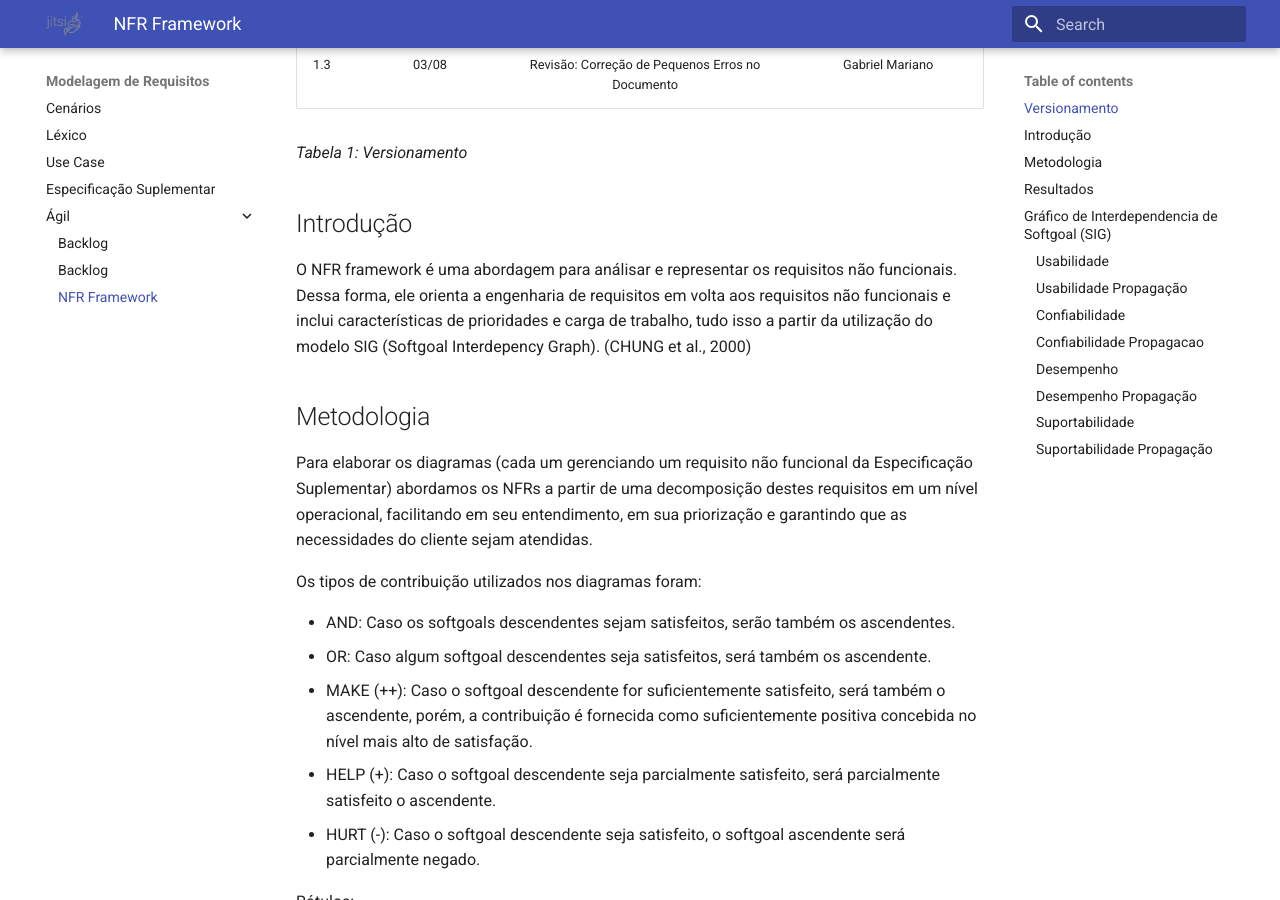
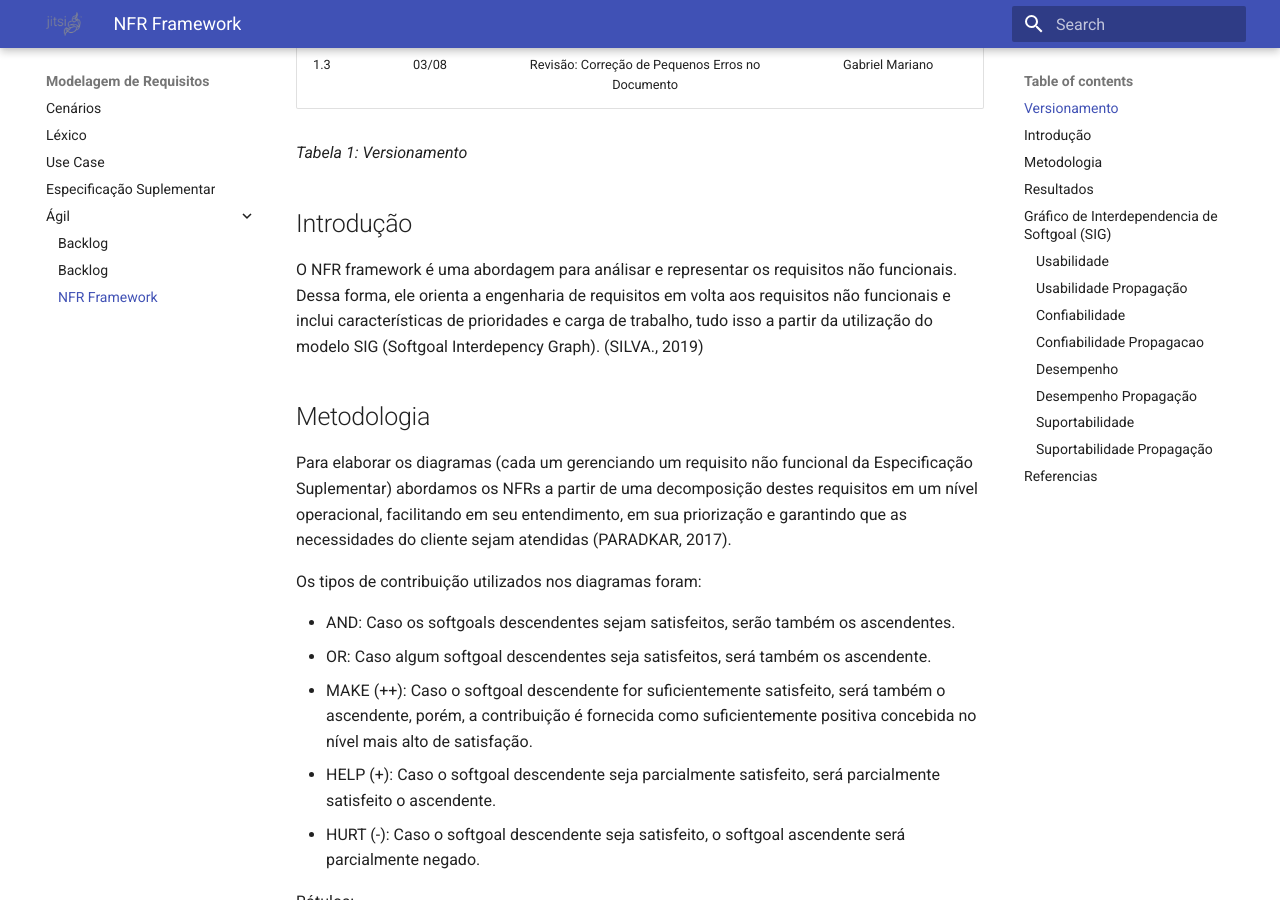
Before and after one commit to gabrielm2q/2022.1-Jitsi-Meet, an MkDocs documentation site: the page built from docs/modelagem/agil/nfr.md, in a window 1280 px wide and 900 px high, scrolled down 480 px. Built offline with MkDocs 1.6.1 and Material for MkDocs 9.7.7, drawn with Linux system fonts in a browser that asks for light colours; some of the changed text lies outside the part shown.

Commit message:
finish issue

```diff
--- a/docs/modelagem/agil/nfr.md
+++ b/docs/modelagem/agil/nfr.md
@@ -13,11 +13,11 @@ _Tabela 1: Versionamento_
 
 ## Introdução
 
-O NFR framework é uma abordagem para análisar e representar os requisitos não funcionais. Dessa forma, ele orienta a engenharia de requisitos em volta aos requisitos não funcionais e inclui características de prioridades e carga de trabalho, tudo isso a partir da utilização do modelo SIG (Softgoal Interdepency Graph). (CHUNG et al., 2000)
+O NFR framework é uma abordagem para análisar e representar os requisitos não funcionais. Dessa forma, ele orienta a engenharia de requisitos em volta aos requisitos não funcionais e inclui características de prioridades e carga de trabalho, tudo isso a partir da utilização do modelo SIG (Softgoal Interdepency Graph). (SILVA., 2019)
 
 ## Metodologia
 
-Para elaborar os diagramas (cada um gerenciando um requisito não funcional da Especificação Suplementar) abordamos os NFRs a partir de uma decomposição destes requisitos em um nível operacional, facilitando em seu entendimento, em sua priorização e garantindo que as necessidades do cliente sejam atendidas.
+Para elaborar os diagramas (cada um gerenciando um requisito não funcional da Especificação Suplementar) abordamos os NFRs a partir de uma decomposição destes requisitos em um nível operacional, facilitando em seu entendimento, em sua priorização e garantindo que as necessidades do cliente sejam atendidas (PARADKAR, 2017).
 
 Os tipos de contribuição utilizados nos diagramas foram:
 
@@ -70,3 +70,9 @@ _Imagem 7: NFR Suportabilidade_
 ### Suportabilidade Propagação
 ![Suportabilidade NFR](../../assets/modelagem/suportabilidadenfrpropagacao.jpeg)
 _Imagem 8: NFR Suportabilidade Propagação_
+
+## Referencias
+
+  SILVA, Reinaldo Antônio da. NFR4ES: Um Catálogo de Requisitos Não-Funcionais para Sistemas Embarcados. Universidade Federal de Pernambuco, Recife, 2019. 2.4 - NFR Framework.
+
+  PARADKAR, Mastering Non-Functional Requirements. Universidade Federal de Pernambuco, Recife, 2017.
```
